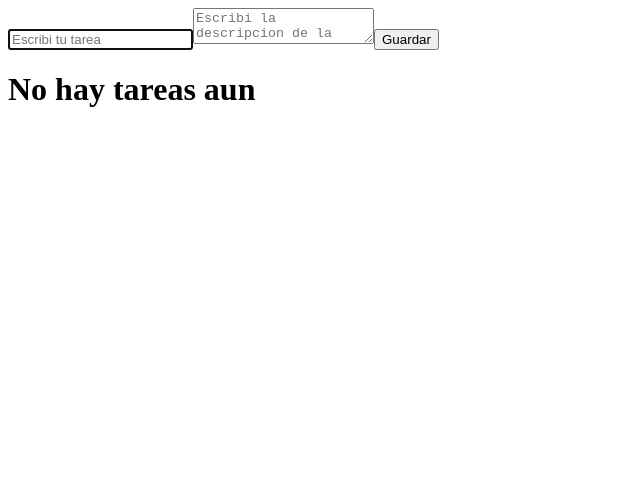
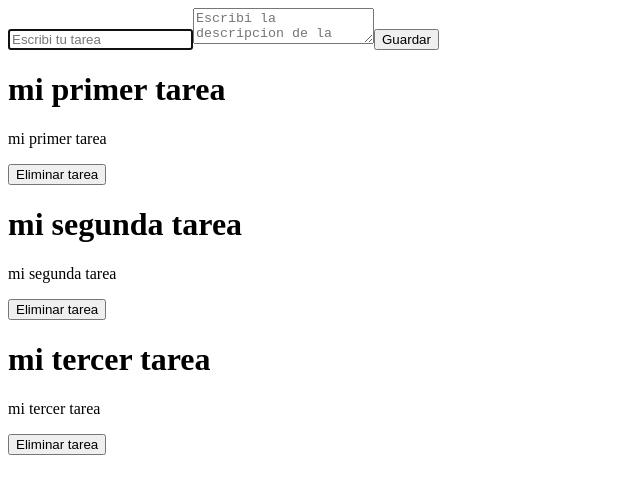
Before and after one commit to VickyTroiano/react-tasks-application, a React (Vite) app: page / in a window 1280 px wide. Shown: the top 494 px of the page, without its empty margins (0-640 px from the left). Built offline with nearby package versions, Linux system fonts and the light colour scheme.

Commit message:
Se creo TaskContext
App no tiene el valor sino que estan dentro de TaskContext. Todos los componentes pueden acceder a los valores

```diff
--- a/src/App.jsx
+++ b/src/App.jsx
@@ -1,40 +1,12 @@
 import TaskList from "./components/TaskList";
 import TaskForm from "./components/TaskForm";
-import { tasks as data } from "./data/tasks";
-import { useState, useEffect } from "react";
 
 function App() {
-  //crea una constante y va a tener un arreglo vacio
-  const [tasks, setTasks] = useState([]);
-
-/*   useEffect(() => {
-    setTasks(data);
-  }, []); */
-
-  function createTask(task) {
-    //copia todo el arreglo de tareas y le agrega task nueva
-    setTasks([
-      ...tasks,
-      {
-        title: task.title,
-        id: tasks.length,
-        description: task.description,
-      },
-    ]);
-  }
-
-  function deleteTask(taskId) {
-    console.log(tasks);
-    console.log(taskId);
-    //por cada tarea recorrida, confirma que el id que se esta pasando es igual al id de las tareas
-    // si es falso se queda
-    setTasks(tasks.filter((task) => task.id !== taskId));
-  }
   return (
     <>
-      <TaskForm createTask={createTask} />
-      {/* tasklist usa deleteTask */}
-      <TaskList tasks={tasks} deleteTask={deleteTask} />
+      <TaskForm />
+
+      <TaskList />
     </>
   );
 }
--- a/src/components/TaskCard.jsx
+++ b/src/components/TaskCard.jsx
@@ -1,7 +1,9 @@
+import {useContext} from 'react'
+import {TaskContext} from '../context/TaskContext'
 
-function TaskCard({ task, deleteTask }) {
+function TaskCard({ task }) {
 
-
+  const { deleteTask } = useContext(TaskContext)
 
   return (
     <div>
--- a/src/components/TaskForm.jsx
+++ b/src/components/TaskForm.jsx
@@ -1,18 +1,16 @@
-import { useState } from "react";
+import { useState, useContext } from "react";
+import { TaskContext } from "../context/TaskContext";
 
-
-function TaskForm({ createTask }) {
+function TaskForm() {
   //cuando se ejecuta el formulario voy a leer el valor title
   const [title, setTitle] = useState("");
+  const [description, setDescription] = useState("");
+  const { createTask } = useContext(TaskContext);
 
-  const [description, setDescription] = useState("");
 
   //maneja el evento submit del formulario
   const handleSubmit = (e) => {
     e.preventDefault();
-
-    //le pasan un valor a esta funcion
-    console.log(title, description);
     createTask({
       title,
       description,
@@ -20,6 +18,7 @@ function TaskForm({ createTask }) {
     setTitle("");
     setDescription("");
   };
+
   return (
     <form onSubmit={handleSubmit}>
       <input
--- a/src/components/TaskList.jsx
+++ b/src/components/TaskList.jsx
@@ -1,7 +1,10 @@
-import TaskCard from './TaskCard'
+import TaskCard from "./TaskCard";
+import { useContext } from "react";
+import { TaskContext } from "../context/TaskContext";
 
+function TaskList() {
+  const { tasks } = useContext(TaskContext);
 
-function TaskList({ tasks, deleteTask }) {
   if (tasks.length === 0) {
     return <h1>No hay tareas aun</h1>;
   }
@@ -12,7 +15,7 @@ function TaskList({ tasks, deleteTask }) {
         //le pasamos un prop task
 
         //cada vez q se recorre el task va a generar un taskCard que incluira los datos de task
-        <TaskCard key={task.id} task={task} deleteTask={deleteTask}/>
+        <TaskCard key={task.id} task={task} />
       ))}
     </div>
   );
--- a/src/context/TaskContext.jsx
+++ b/src/context/TaskContext.jsx
@@ -1,13 +1,48 @@
-import { createContext } from "react";
+import { createContext, useState, useEffect } from "react";
+import { tasks as data } from "../data/tasks";
 
 export const TaskContext = createContext();
 
 //componente que va a englobar a todo
 export function TaskContextProvider(props) {
-  let x = 20;
+  //crea una constante y va a tener un arreglo vacio
+  const [tasks, setTasks] = useState([]);
+
+  function createTask(task) {
+    //copia todo el arreglo de tareas y le agrega task nueva
+    setTasks([
+      ...tasks,
+      {
+        title: task.title,
+        id: tasks.length,
+        description: task.description,
+      },
+    ]);
+  }
+
+  function deleteTask(taskId) {
+  /*   console.log(tasks);
+    console.log(taskId); */
+    //por cada tarea recorrida, confirma que el id que se esta pasando es igual al id de las tareas
+    // si es falso se queda
+    setTasks(tasks.filter((task) => task.id !== taskId));
+  }
+
+  useEffect(() => {
+    setTasks(data);
+  }, []);
+
   return (
     //Creacion del componente
-    //Aca se almacena todo nuestro estado
-    <TaskContext.Provider value={x}>{props.children}</TaskContext.Provider>
+    //Aca se almacena todo nuestro estado y todos lo pueden acceder
+    <TaskContext.Provider
+      value={{
+        tasks,
+        deleteTask,
+        createTask,
+      }}
+    >
+      {props.children}
+    </TaskContext.Provider>
   );
 }
```
